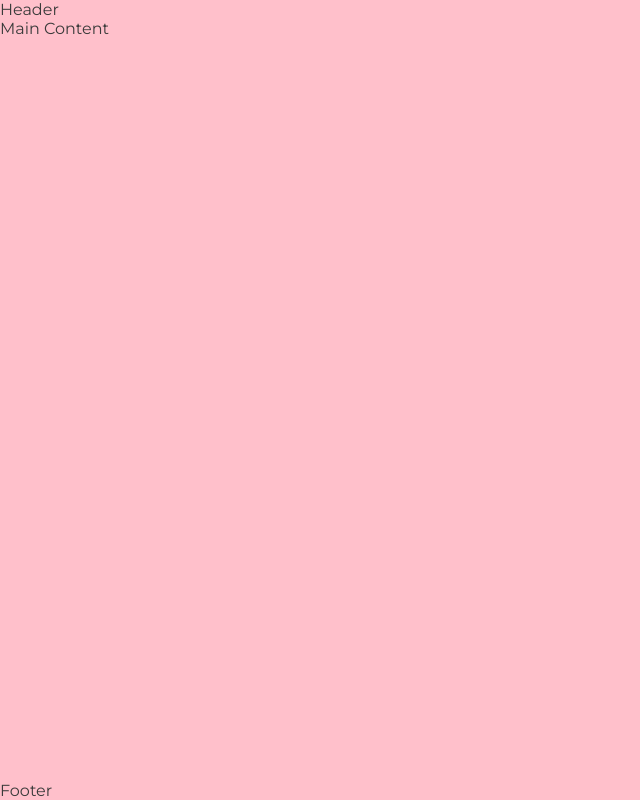
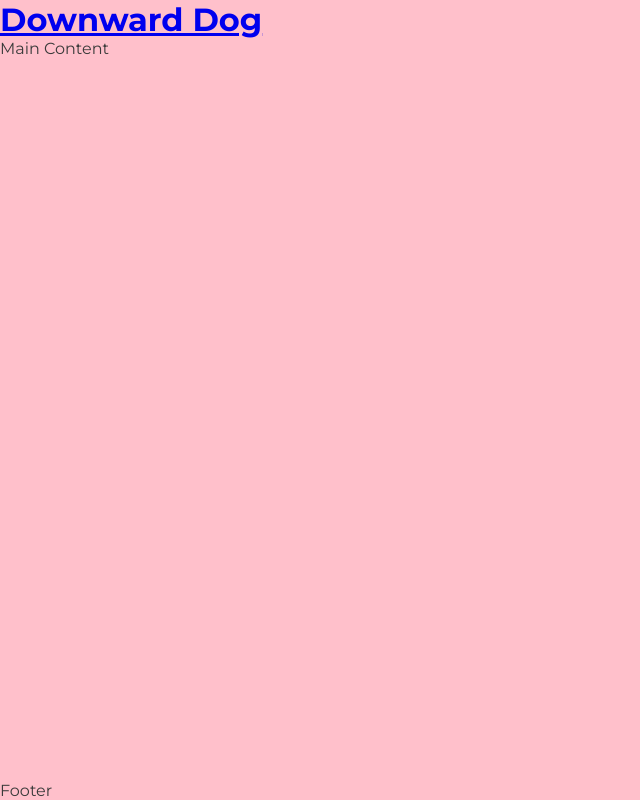
Before and after one commit to kayla-exe/downward-dog, a plain HTML site: page index.html in a window 1280 px wide. Shown: the whole page, without its empty margins (0-640 px from the left). Drawn offline with Linux system fonts and the light colour scheme.

Commit message:
Add logo to header

```diff
--- a/assets/css/style.css
+++ b/assets/css/style.css
@@ -22,6 +22,7 @@ header {
     background-color: pink;
 }
 
+
 main {
     background-color: pink;
     /* Make main element take up any surplus space to push footer down */
--- a/index.html
+++ b/index.html
@@ -7,7 +7,7 @@
      <meta name="descrption" content="Downward Dog. Yoga club in Dublin, Ireland. Beginner-friendly, outdoor and indoor, equipment provided. Yoga Ireland gym">
      <meta name="keywords" content="downward dog, yoga, meditate, meditation, yoga club, Ireland, Dublin, mindfulness, exercise, sport">
     <!-- Title -->
-    <title>Downward Dog Dublin</title>
+    <title>Downward Dog</title>
     <!-- Favicon -->
      <link rel="apple-touch-icon" sizes="180x180" href="assets/Favicon/apple-touch-icon.png">
      <link rel="icon" type="image/png" sizes="32x32" href="assets/Favicon/favicon-32x32.png">
@@ -17,7 +17,11 @@
 </head>
 <body>
     <!-- Header -->
-     <header>Header</header>
+     <header>
+        <a href="index.html">
+            <h1 id="logo">Downward Dog</h1>
+        </a>
+     </header>
 
      <!-- Main Content -->
       <main>Main Content</main>
```
